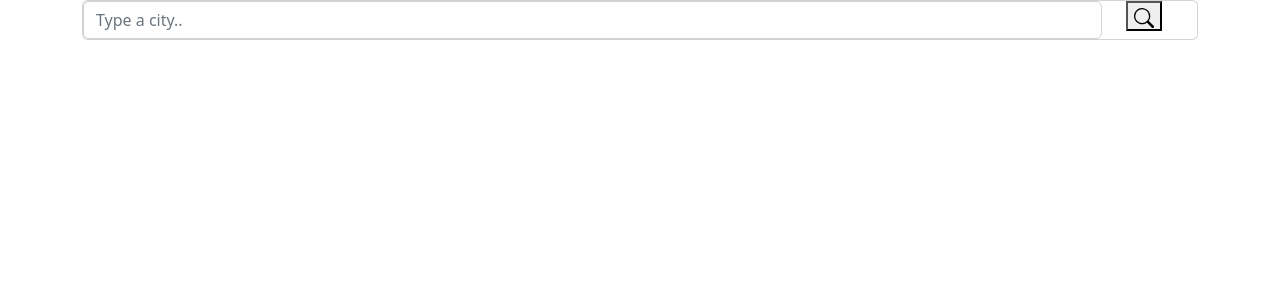
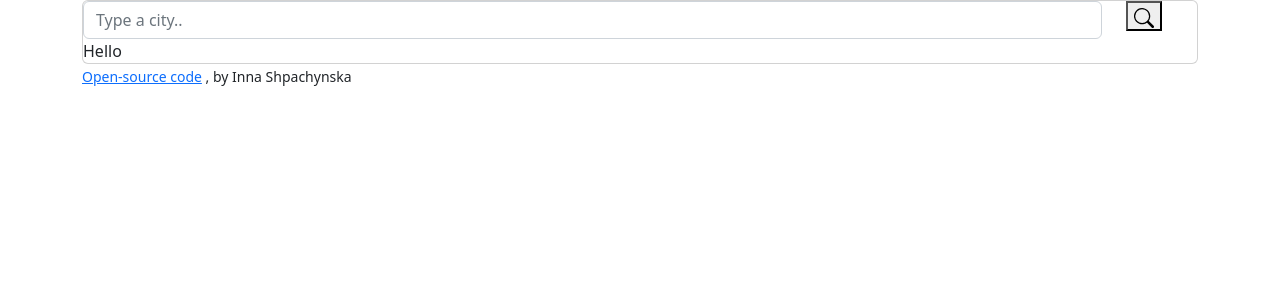
Before and after one commit to InnaShp/react-weather-project, a React (Create React App) app: page / in a window 1280 px wide. Shown: the top 300 px of the page. Built offline with nearby package versions, Linux system fonts and the light colour scheme.

Commit message:
Add Github link; create basic Weather component

```diff
--- a/src/App.js
+++ b/src/App.js
@@ -1,5 +1,6 @@
 import React from "react";
 import './App.css';
+import Weather from "./Weather";
 
 export default function App() {
   return (
@@ -19,7 +20,9 @@ export default function App() {
             </div>
           </div>
         </form>
+        <Weather />
       </div>
+      <small><a href="https://github.com/InnaShp/react-weather-project" target="_blank" rel="noreferrer" className="git-link">Open-source code</a> , by Inna Shpachynska</small>
     </div>
   );
 }
--- /dev/null
+++ b/src/Weather.js
@@ -0,0 +1,10 @@
+import React from "react";
+import "./Weather.css";
+
+export default function Weather() {
+  return (
+    <div className="Weather">
+      Hello
+    </div>
+  );
+}
```
Also changed, not shown: src/Weather.css (added).
